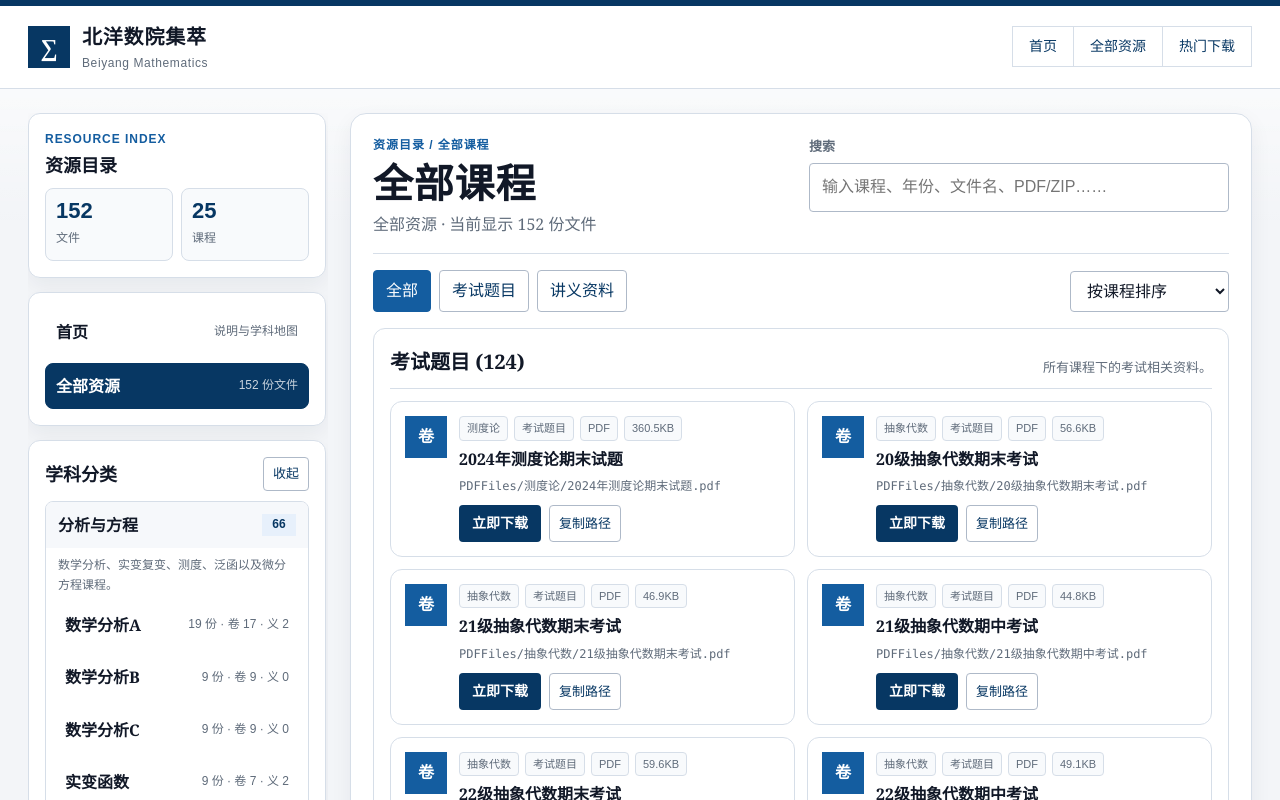
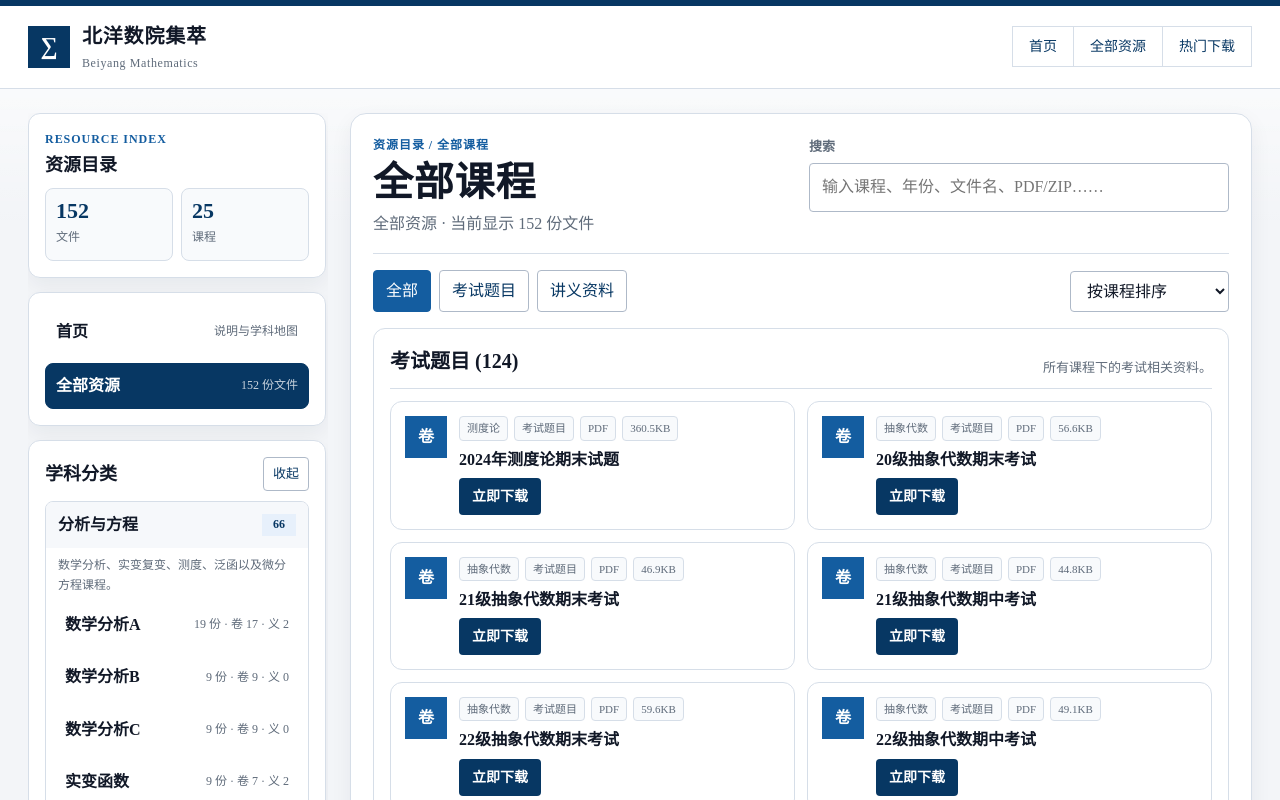
Before and after one commit to SecretRenko/beiyang-mathematics, a plain HTML site: page frontend/index.html in a window 1280 px wide. Both pictures are taken after a click on the button "全部". Shown: the top 800 px of the page. Drawn offline with Linux system fonts and the light colour scheme; no server answers.

Commit message:
Simplify resource cards and use Times New Roman for Latin text

```diff
--- a/frontend/DLS00.css
+++ b/frontend/DLS00.css
@@ -28,7 +28,7 @@ body {
     margin: 0;
     min-height: 100vh;
     color: var(--ink);
-    font-family: Georgia, "Times New Roman", "Noto Serif SC", "Songti SC", SimSun, serif;
+    font-family: "Times New Roman", "Noto Serif SC", "Songti SC", SimSun, serif;
     line-height: 1.65;
     background: var(--bg);
 }
@@ -123,7 +123,7 @@ button {
     color: var(--muted);
     font-size: 12px;
     letter-spacing: 0.05em;
-    font-family: Arial, "Microsoft YaHei", sans-serif;
+    font-family: "Times New Roman", Arial, "Microsoft YaHei", sans-serif;
 }
 
 .top-nav {
@@ -140,7 +140,7 @@ button {
     padding: 8px 16px;
     color: var(--brand-deep);
     background: #fff;
-    font-family: Arial, "Microsoft YaHei", sans-serif;
+    font-family: "Times New Roman", Arial, "Microsoft YaHei", sans-serif;
     font-size: 14px;
 }
 
@@ -203,7 +203,7 @@ button {
 .home-kicker {
     margin: 0;
     color: var(--brand);
-    font-family: Arial, "Microsoft YaHei", sans-serif;
+    font-family: "Times New Roman", Arial, "Microsoft YaHei", sans-serif;
     font-size: 12px;
     font-weight: 700;
     letter-spacing: 0.08em;
@@ -232,14 +232,14 @@ button {
 .summary-grid strong {
     display: block;
     color: var(--brand-deep);
-    font-family: Arial, "Microsoft YaHei", sans-serif;
+    font-family: "Times New Roman", Arial, "Microsoft YaHei", sans-serif;
     font-size: 22px;
     line-height: 1.1;
 }
 
 .summary-grid span {
     color: var(--muted);
-    font-family: Arial, "Microsoft YaHei", sans-serif;
+    font-family: "Times New Roman", Arial, "Microsoft YaHei", sans-serif;
     font-size: 12px;
 }
 
@@ -260,19 +260,17 @@ button {
     margin: 0;
 }
 
-.side-section-head button,
-.copy-btn {
+.side-section-head button {
     border: 1px solid var(--line-dark);
     border-radius: 4px;
     padding: 5px 9px;
     color: var(--brand-deep);
     background: #fff;
-    font-family: Arial, "Microsoft YaHei", sans-serif;
+    font-family: "Times New Roman", Arial, "Microsoft YaHei", sans-serif;
     font-size: 13px;
 }
 
-.side-section-head button:hover,
-.copy-btn:hover {
+.side-section-head button:hover {
     color: #fff;
     background: var(--brand);
     border-color: var(--brand);
@@ -318,14 +316,14 @@ button {
     font-style: normal;
     text-align: center;
     background: var(--brand-soft);
-    font-family: Arial, "Microsoft YaHei", sans-serif;
+    font-family: "Times New Roman", Arial, "Microsoft YaHei", sans-serif;
 }
 
 .group-description {
     margin: 8px 12px 6px;
     color: var(--muted);
     font-size: 12px;
-    font-family: Arial, "Microsoft YaHei", sans-serif;
+    font-family: "Times New Roman", Arial, "Microsoft YaHei", sans-serif;
 }
 
 .category-buttons {
@@ -372,7 +370,7 @@ button {
     color: var(--muted);
     font-size: 12px;
     white-space: nowrap;
-    font-family: Arial, "Microsoft YaHei", sans-serif;
+    font-family: "Times New Roman", Arial, "Microsoft YaHei", sans-serif;
 }
 
 .stats-panel {
@@ -408,7 +406,7 @@ button {
     color: var(--muted);
     font-size: 12px;
     font-style: normal;
-    font-family: Arial, "Microsoft YaHei", sans-serif;
+    font-family: "Times New Roman", Arial, "Microsoft YaHei", sans-serif;
 }
 
 .content-panel {
@@ -460,7 +458,7 @@ button {
 .search-box {
     display: grid;
     gap: 6px;
-    font-family: Arial, "Microsoft YaHei", sans-serif;
+    font-family: "Times New Roman", Arial, "Microsoft YaHei", sans-serif;
 }
 
 .search-box span {
@@ -492,7 +490,7 @@ button {
     align-items: center;
     gap: 8px;
     margin-bottom: 16px;
-    font-family: Arial, "Microsoft YaHei", sans-serif;
+    font-family: "Times New Roman", Arial, "Microsoft YaHei", sans-serif;
 }
 
 .filter-chip {
@@ -579,7 +577,7 @@ button {
     color: #fff;
     font-weight: 800;
     background: var(--brand);
-    font-family: Arial, "Microsoft YaHei", sans-serif;
+    font-family: "Times New Roman", Arial, "Microsoft YaHei", sans-serif;
 }
 
 .file-badge.handout {
@@ -604,7 +602,7 @@ button {
     color: var(--muted);
     font-size: 11px;
     background: #f8fafc;
-    font-family: Arial, "Microsoft YaHei", sans-serif;
+    font-family: "Times New Roman", Arial, "Microsoft YaHei", sans-serif;
 }
 
 .file-title {
@@ -614,20 +612,11 @@ button {
     word-break: break-word;
 }
 
-.file-path {
-    margin: 0 0 10px;
-    color: var(--muted);
-    font-family: Consolas, "Liberation Mono", monospace;
-    font-size: 12px;
-    line-height: 1.45;
-    word-break: break-all;
-}
-
 .file-actions {
     display: flex;
     flex-wrap: wrap;
     gap: 8px;
-    font-family: Arial, "Microsoft YaHei", sans-serif;
+    font-family: "Times New Roman", Arial, "Microsoft YaHei", sans-serif;
 }
 
 .download-btn {
@@ -707,7 +696,7 @@ button {
     flex-wrap: wrap;
     gap: 10px;
     margin-top: 20px;
-    font-family: Arial, "Microsoft YaHei", sans-serif;
+    font-family: "Times New Roman", Arial, "Microsoft YaHei", sans-serif;
 }
 
 .primary-action,
@@ -744,7 +733,7 @@ button {
     padding-top: 16px;
     color: rgba(255, 255, 255, 0.76);
     border-top: 1px solid rgba(255, 255, 255, 0.22);
-    font-family: Arial, "Microsoft YaHei", sans-serif;
+    font-family: "Times New Roman", Arial, "Microsoft YaHei", sans-serif;
 }
 
 .home-stat-row b {
@@ -797,7 +786,7 @@ button {
 }
 
 .contact-info {
-    font-family: Arial, "Microsoft YaHei", sans-serif;
+    font-family: "Times New Roman", Arial, "Microsoft YaHei", sans-serif;
 }
 
 .site-footer {
@@ -847,7 +836,7 @@ button {
     border-top: 1px solid rgba(255, 255, 255, 0.16);
     color: rgba(255, 255, 255, 0.56);
     font-size: 13px;
-    font-family: Arial, "Microsoft YaHei", sans-serif;
+    font-family: "Times New Roman", Arial, "Microsoft YaHei", sans-serif;
 }
 
 .footer-contact-links {
--- a/frontend/index.html
+++ b/frontend/index.html
@@ -517,10 +517,6 @@
             title.className = 'file-title';
             title.textContent = file.title || '未命名文件';
 
-            const pathLine = document.createElement('p');
-            pathLine.className = 'file-path';
-            pathLine.textContent = file.url || '';
-
             const actions = document.createElement('div');
             actions.className = 'file-actions';
 
@@ -531,26 +527,9 @@
             btn.dataset.url = file.url;
             btn.addEventListener('click', () => setTimeout(loadHotFiles, 1200));
 
-            const copy = document.createElement('button');
-            copy.type = 'button';
-            copy.className = 'copy-btn';
-            copy.textContent = '复制路径';
-            copy.addEventListener('click', async () => {
-                try {
-                    await navigator.clipboard.writeText(file.url || '');
-                    copy.textContent = '已复制';
-                    setTimeout(() => { copy.textContent = '复制路径'; }, 1200);
-                } catch {
-                    copy.textContent = '复制失败';
-                    setTimeout(() => { copy.textContent = '复制路径'; }, 1200);
-                }
-            });
-
             actions.appendChild(btn);
-            actions.appendChild(copy);
             info.appendChild(chips);
             info.appendChild(title);
-            info.appendChild(pathLine);
             info.appendChild(actions);
             fileCard.appendChild(badge);
             fileCard.appendChild(info);
```
